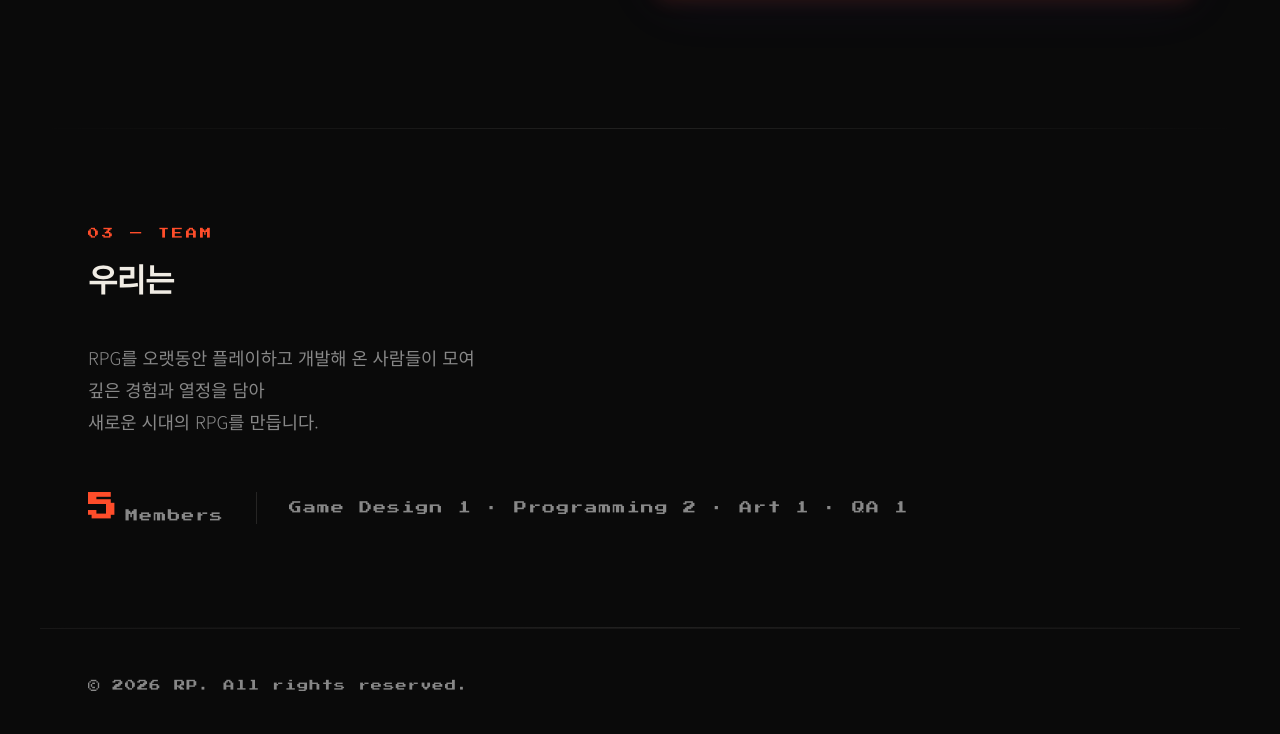
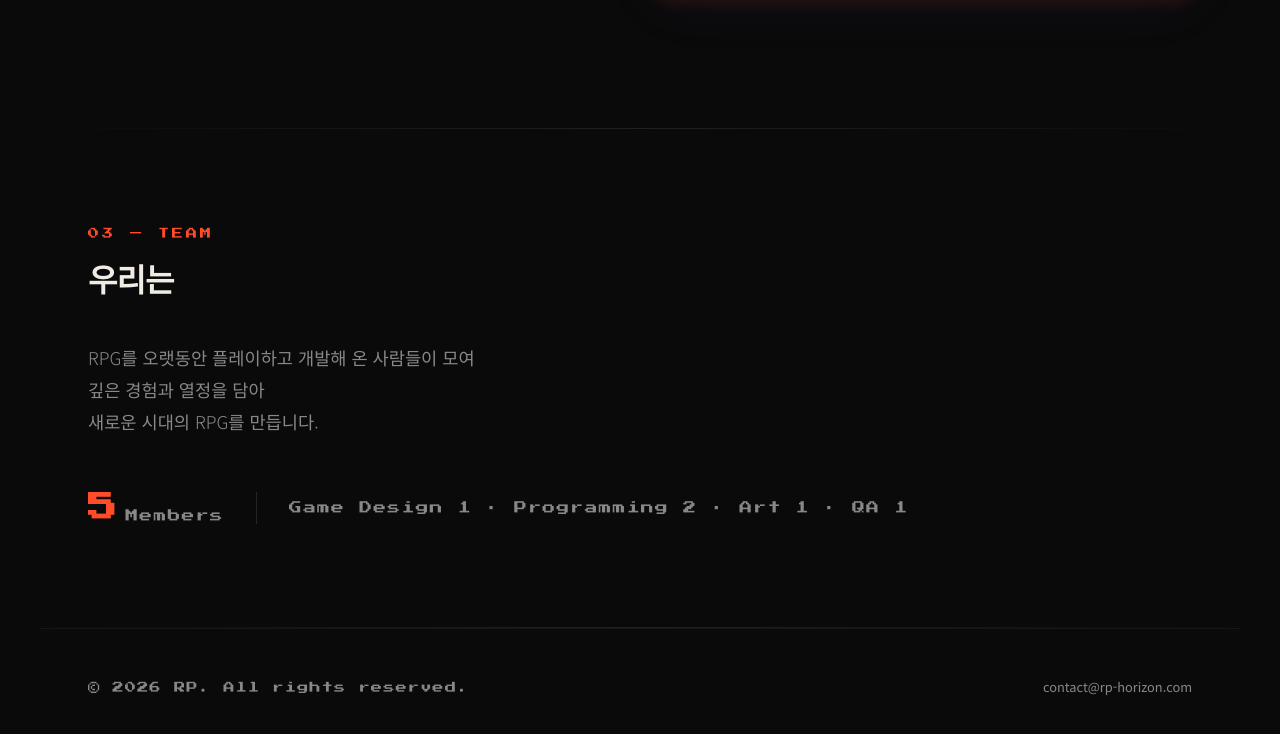
Before and after one commit to ntusdev/rp-website, a plain HTML site: page index.html in a window 1280 px wide. Shown: the part 2879-3613 px from the top of the page. Drawn offline with Linux system fonts and the light colour scheme; a web font is replaced by a local one.

Commit message:
Add files via upload

```diff
--- a/index.html
+++ b/index.html
@@ -569,7 +569,7 @@
     <li><a href="#games">Games</a></li>
     <li><a href="#gameplay">Gameplay</a></li>
     <li><a href="#team">Team</a></li>
-    <li><a href="/cdn-cgi/l/email-protection#c5a6aaabb1a4a6b185b7b5e8adaab7acbfaaabeba6aaa8">Contact</a></li>
+    <li><a href="mailto:contact@rp-horizon.com">Contact</a></li>
   </ul>
 </nav>
 
@@ -678,4 +678,9 @@
 <footer>
   <div class="footer-left">© 2026 RP. All rights reserved.</div>
   <div class="footer-links">
-    <a href="/cd
+    <a href="mailto:contact@rp-horizon.com">contact@rp-horizon.com</a>
+  </div>
+</footer>
+
+</body>
+</html>
```
